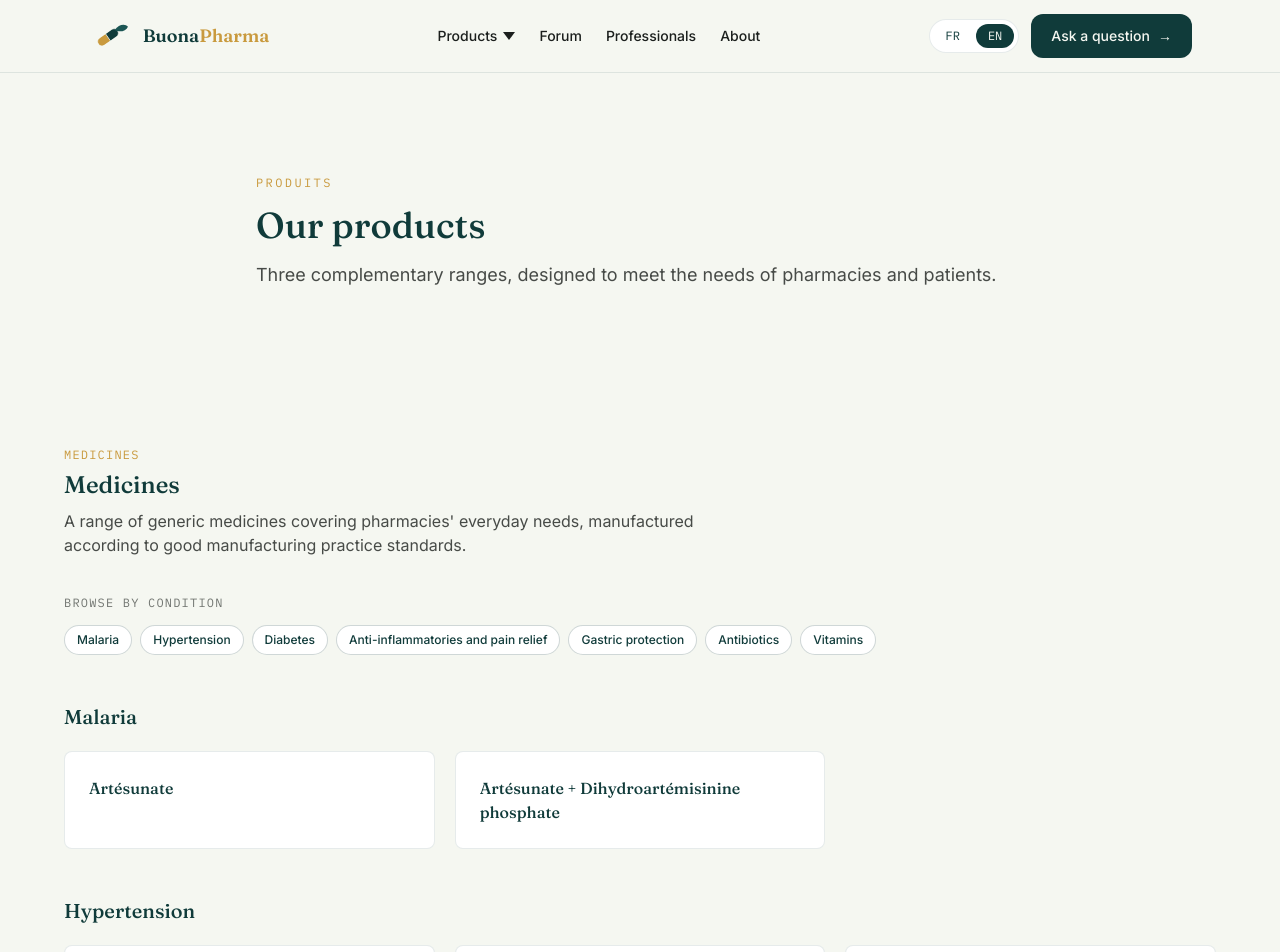
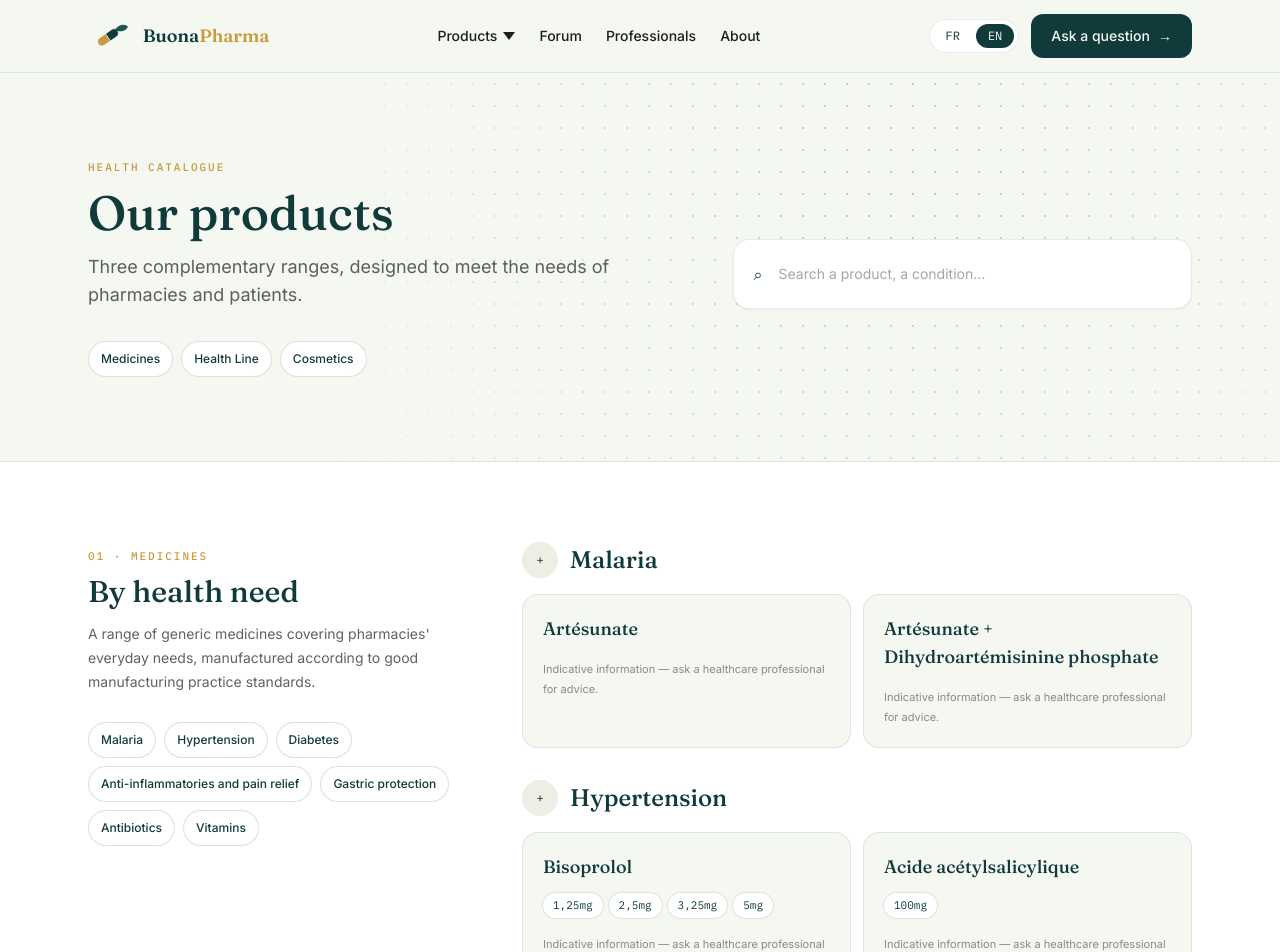
Before and after one commit to lepefy-labs/buonapharma, a Next.js app: page /en/produits in a window 1280 px wide. Shown: the top 952 px of the page. Built offline with nearby package versions, Linux system fonts and the light colour scheme.

Commit message:
feat(products): redesign catalogue discovery experience

```diff
--- a/src/app/[locale]/produits/page.tsx
+++ b/src/app/[locale]/produits/page.tsx
@@ -1,4 +1,8 @@
+"use client";
+
+import { useMemo, useState } from "react";
 import { useLocale, useTranslations } from "next-intl";
+import { Link } from "@/i18n/navigation";
 import { pathologies, products, ProductCategory } from "@/lib/products";
 import { Header } from "@/components/Header";
 import { Footer } from "@/components/Footer";
@@ -10,132 +14,185 @@ const categories: { key: ProductCategory; anchor: string }[] = [
 
 const categoryBadgeClasses: Record<ProductCategory, string> = {
   pharma: "bg-forest/10 text-forest",
-  health: "bg-gold/10 text-gold",
-  cosmetics: "bg-forest-light/10 text-forest-light",
+  health: "bg-emerald-50 text-emerald-800",
+  cosmetics: "bg-amber-50 text-amber-800",
 };
 
 export default function ProductsPage() {
   const t = useTranslations("products");
   const locale = useLocale();
+  const isFr = locale === "fr";
+  const [query, setQuery] = useState("");
+
+  const normalizedQuery = query.trim().toLocaleLowerCase(locale);
+
+  const filteredPathologies = useMemo(() => {
+    if (!normalizedQuery) return pathologies;
+    return pathologies
+      .map((pathology) => ({
+        ...pathology,
+        medicines: pathology.medicines.filter((medicine) =>
+          `${medicine.name} ${medicine.dosages.join(" ")}`.toLocaleLowerCase(locale).includes(normalizedQuery),
+        ),
+      }))
+      .filter((pathology) => {
+        const name = locale === "fr" ? pathology.nameFr : pathology.nameEn;
+        return name.toLocaleLowerCase(locale).includes(normalizedQuery) || pathology.medicines.length > 0;
+      });
+  }, [locale, normalizedQuery]);
+
+  const filteredProducts = useMemo(() => {
+    if (!normalizedQuery) return products;
+    return products.filter((product) => {
+      const description = locale === "fr" ? product.descriptionFr : product.descriptionEn;
+      return `${product.name} ${description}`.toLocaleLowerCase(locale).includes(normalizedQuery);
+    });
+  }, [locale, normalizedQuery]);
+
+  const resultCount = filteredPathologies.reduce((sum, pathology) => sum + pathology.medicines.length, 0) + filteredProducts.length;
 
   return (
     <>
       <Header />
       <main id="main-content">
-        <section className="bg-paper px-6 py-16 md:py-24">
-          <div className="mx-auto max-w-3xl">
-            <span className="font-mono text-xs uppercase tracking-[0.2em] text-gold">
-              Produits
-            </span>
-            <h1 className="mt-3 font-display text-3xl font-medium text-forest md:text-4xl">
-              {t("title")}
-            </h1>
-            <p className="mt-4 text-lg text-ink/80">{t("intro")}</p>
+        <section className="relative overflow-hidden border-b border-forest/10 bg-paper py-14 md:py-20">
+          <div className="dot-texture pointer-events-none absolute inset-0 opacity-25" aria-hidden="true" />
+          <div className="bp-shell relative">
+            <span className="bp-eyebrow">{isFr ? "Catalogue santé" : "Health catalogue"}</span>
+            <div className="mt-3 grid gap-8 lg:grid-cols-[1fr_.75fr] lg:items-end">
+              <div>
+                <h1 className="bp-title text-4xl md:text-5xl">{t("title")}</h1>
+                <p className="mt-4 max-w-2xl text-base leading-7 text-ink/70 md:text-lg">{t("intro")}</p>
+              </div>
+              <div className="rounded-2xl border border-forest/10 bg-white p-3 shadow-sm">
+                <label htmlFor="product-search" className="sr-only">
+                  {isFr ? "Rechercher un produit ou une indication" : "Search a product or condition"}
+                </label>
+                <div className="flex items-center gap-3">
+                  <span className="pl-2 text-forest" aria-hidden="true">⌕</span>
+                  <input
+                    id="product-search"
+                    type="search"
+                    value={query}
+                    onChange={(event) => setQuery(event.target.value)}
+                    placeholder={isFr ? "Rechercher un produit, une indication…" : "Search a product, a condition…"}
+                    className="min-h-11 w-full bg-transparent px-1 text-sm text-ink outline-none placeholder:text-ink/40"
+                  />
+                  {query ? (
+                    <button type="button" onClick={() => setQuery("")} className="min-h-10 rounded-lg px-3 text-xs font-medium text-forest hover:bg-paper-warm">
+                      {isFr ? "Effacer" : "Clear"}
+                    </button>
+                  ) : null}
+                </div>
+              </div>
+            </div>
+
+            <nav aria-label={isFr ? "Catégories de produits" : "Product categories"} className="mt-8 flex gap-2 overflow-x-auto pb-1">
+              <a href="#medicaments" className="bp-chip whitespace-nowrap">{t("pharma_title")}</a>
+              <a href="#ligne-sante" className="bp-chip whitespace-nowrap">{t("health_title")}</a>
+              <a href="#cosmetiques" className="bp-chip whitespace-nowrap">{t("cosmetics_title")}</a>
+            </nav>
           </div>
         </section>
 
-        <section id="medicaments" className="bg-paper px-6 py-14">
-          <div className="mx-auto max-w-6xl">
-            <span className="font-mono text-xs uppercase tracking-widest text-gold">
-              {t("pharma_title")}
-            </span>
-            <h2 className="mt-1 font-display text-2xl font-medium text-forest">
-              {t("pharma_title")}
-            </h2>
-            <p className="mt-2 max-w-2xl text-ink/80">{t("pharma_text")}</p>
+        {query ? (
+          <div className="border-b border-forest/10 bg-white">
+            <div className="bp-shell py-3 text-xs text-ink/60">
+              {resultCount} {isFr ? "résultats pour" : "results for"} <strong className="text-forest">“{query}”</strong>
+            </div>
+          </div>
+        ) : null}
 
-            <nav aria-label={t("browse_by_pathology")} className="mt-8">
-              <span className="font-mono text-xs uppercase tracking-widest text-ink/60">
-                {t("browse_by_pathology")}
-              </span>
-              <ul className="mt-3 flex flex-wrap gap-2">
+        <section id="medicaments" className="scroll-mt-24 bg-white py-16 md:py-20">
+          <div className="bp-shell">
+            <div className="grid gap-8 lg:grid-cols-[.75fr_1.25fr]">
+              <div>
+                <span className="bp-eyebrow">01 · {t("pharma_title")}</span>
+                <h2 className="bp-title mt-2 text-3xl">{isFr ? "Par besoin de santé" : "By health need"}</h2>
+                <p className="mt-3 max-w-md text-sm leading-6 text-ink/70">{t("pharma_text")}</p>
+                {!query ? (
+                  <nav aria-label={t("browse_by_pathology")} className="mt-7 flex flex-wrap gap-2">
                     {pathologies.map((pathology) => (
-                  <li key={pathology.slug}>
-                    <a
-                      href={`#${pathology.slug}`}
-                      className="inline-block rounded-full border border-forest/20 bg-white px-3 py-1.5 text-xs font-medium text-forest transition hover:bg-forest hover:text-paper focus-visible:outline-none focus-visible:ring-2 focus-visible:ring-gold"
-                    >
+                      <a key={pathology.slug} href={`#${pathology.slug}`} className="bp-chip">
                         {locale === "fr" ? pathology.nameFr : pathology.nameEn}
                       </a>
-                  </li>
                     ))}
-              </ul>
                   </nav>
+                ) : null}
+              </div>
 
-            {pathologies.map((pathology) => (
-              <div key={pathology.slug} id={pathology.slug} className="mt-12 scroll-mt-24">
-                <h3 className="font-display text-xl font-medium text-forest">
-                  {locale === "fr" ? pathology.nameFr : pathology.nameEn}
-                </h3>
-                <ul className="mt-5 grid grid-cols-1 gap-5 md:grid-cols-2 lg:grid-cols-3">
+              <div className="space-y-8">
+                {filteredPathologies.map((pathology) => (
+                  <section key={pathology.slug} id={pathology.slug} className="scroll-mt-28">
+                    <div className="flex items-center gap-3">
+                      <span className="flex h-9 w-9 items-center justify-center rounded-full bg-paper-warm font-mono text-xs text-forest">+</span>
+                      <h3 className="font-display text-2xl font-medium text-forest">{locale === "fr" ? pathology.nameFr : pathology.nameEn}</h3>
+                    </div>
+                    <ul className="mt-4 grid gap-3 sm:grid-cols-2">
                       {pathology.medicines.map((medicine) => (
-                    <li
-                      key={medicine.name}
-                      className="rounded-lg border border-forest/10 bg-white p-6 transition hover:shadow-sm"
-                    >
-                      <strong className="block font-display text-base font-medium text-forest">
-                        {medicine.name}
-                      </strong>
-                      {medicine.dosages.length > 0 && (
+                        <li key={medicine.name} className="rounded-2xl border border-forest/10 bg-paper p-5">
+                          <strong className="block font-display text-lg font-medium text-forest">{medicine.name}</strong>
+                          {medicine.dosages.length > 0 ? (
                             <div className="mt-3 flex flex-wrap gap-1.5">
                               {medicine.dosages.map((dosage) => (
-                            <span
-                              key={dosage}
-                              className="rounded-full bg-forest/10 px-2.5 py-1 font-mono text-xs text-forest"
-                            >
-                              {dosage}
-                            </span>
+                                <span key={dosage} className="rounded-full bg-white px-2.5 py-1 font-mono text-[11px] text-forest ring-1 ring-forest/10">{dosage}</span>
                               ))}
                             </div>
-                      )}
-                    </li>
-                  ))}
-                </ul>
-              </div>
-            ))}
-          </div>
-        </section>
-
-        {categories.map(({ key, anchor }, i) => (
-          <section
-            key={key}
-            id={anchor}
-            className={i % 2 === 0 ? "bg-paper-warm px-6 py-14" : "bg-paper px-6 py-14"}
-          >
-            <div className="mx-auto max-w-6xl">
-              <span className="font-mono text-xs uppercase tracking-widest text-gold">
-                {t(`${key}_title` as any)}
-              </span>
-              <h2 className="mt-1 font-display text-2xl font-medium text-forest">
-                {t(`${key}_title` as any)}
-              </h2>
-              <p className="mt-2 max-w-2xl text-ink/80">{t(`${key}_text` as any)}</p>
-
-              <ul className="mt-8 grid grid-cols-1 gap-5 md:grid-cols-2 lg:grid-cols-3">
-                {products
-                  .filter((p) => p.category === key)
-                  .map((product) => (
-                    <li
-                      key={product.slug}
-                      className="rounded-lg border border-forest/10 bg-white p-6 transition hover:shadow-sm"
-                    >
-                      <span
-                        className={`inline-block rounded-full px-2.5 py-1 font-mono text-[10px] uppercase tracking-widest ${categoryBadgeClasses[product.category]}`}
-                      >
-                        {t(`${product.category}_title` as any)}
-                      </span>
-                      <strong className="mt-2 block font-display text-base font-medium text-forest">
-                        {product.name}
-                      </strong>
-                      <p className="mt-2 text-sm text-ink/80">
-                        {locale === "fr" ? product.descriptionFr : product.descriptionEn}
+                          ) : null}
+                          <p className="mt-4 text-[11px] leading-5 text-ink/50">
+                            {isFr ? "Information indicative — demandez conseil à un professionnel de santé." : "Indicative information — ask a healthcare professional for advice."}
                           </p>
                         </li>
                       ))}
                     </ul>
+                  </section>
+                ))}
+
+                {filteredPathologies.length === 0 ? (
+                  <div className="rounded-2xl bg-paper-warm p-8 text-center text-sm text-ink/65">
+                    {isFr ? "Aucun médicament ne correspond à cette recherche." : "No medicine matches this search."}
+                  </div>
+                ) : null}
+              </div>
+            </div>
           </div>
         </section>
+
+        {categories.map(({ key, anchor }, index) => {
+          const categoryProducts = filteredProducts.filter((product) => product.category === key);
+          return (
+            <section key={key} id={anchor} className={`scroll-mt-24 py-16 md:py-20 ${index % 2 === 0 ? "bg-paper-warm" : "bg-paper"}`}>
+              <div className="bp-shell">
+                <div className="max-w-2xl">
+                  <span className="bp-eyebrow">0{index + 2} · {t(`${key}_title` as any)}</span>
+                  <h2 className="bp-title mt-2 text-3xl md:text-4xl">{t(`${key}_title` as any)}</h2>
+                  <p className="mt-3 text-base leading-7 text-ink/70">{t(`${key}_text` as any)}</p>
+                </div>
+
+                <ul className="mt-8 grid gap-5 sm:grid-cols-2 lg:grid-cols-3">
+                  {categoryProducts.map((product) => (
+                    <li key={product.slug}>
+                      <Link href={`/produits/${product.slug}`} className="bp-card group flex h-full min-h-64 flex-col p-6 transition hover:-translate-y-0.5 hover:shadow-lg focus-visible:outline-none focus-visible:ring-2 focus-visible:ring-gold">
+                        <span className={`w-fit rounded-full px-2.5 py-1 font-mono text-[10px] uppercase tracking-widest ${categoryBadgeClasses[product.category]}`}>
+                          {t(`${product.category}_title` as any)}
+                        </span>
+                        <h3 className="mt-5 font-display text-2xl font-medium text-forest">{product.name}</h3>
+                        <p className="mt-3 line-clamp-3 text-sm leading-6 text-ink/65">{locale === "fr" ? product.descriptionFr : product.descriptionEn}</p>
+                        <span className="mt-auto pt-6 text-sm font-medium text-forest">{isFr ? "Voir la fiche" : "View details"} →</span>
+                      </Link>
+                    </li>
                   ))}
+                </ul>
+
+                {categoryProducts.length === 0 ? (
+                  <div className="mt-8 rounded-2xl bg-white/70 p-8 text-center text-sm text-ink/65">
+                    {isFr ? "Aucun produit ne correspond à cette recherche." : "No product matches this search."}
+                  </div>
+                ) : null}
+              </div>
+            </section>
+          );
+        })}
       </main>
       <Footer />
     </>
```
Lines whose indentation alone changed are shown as unchanged.
